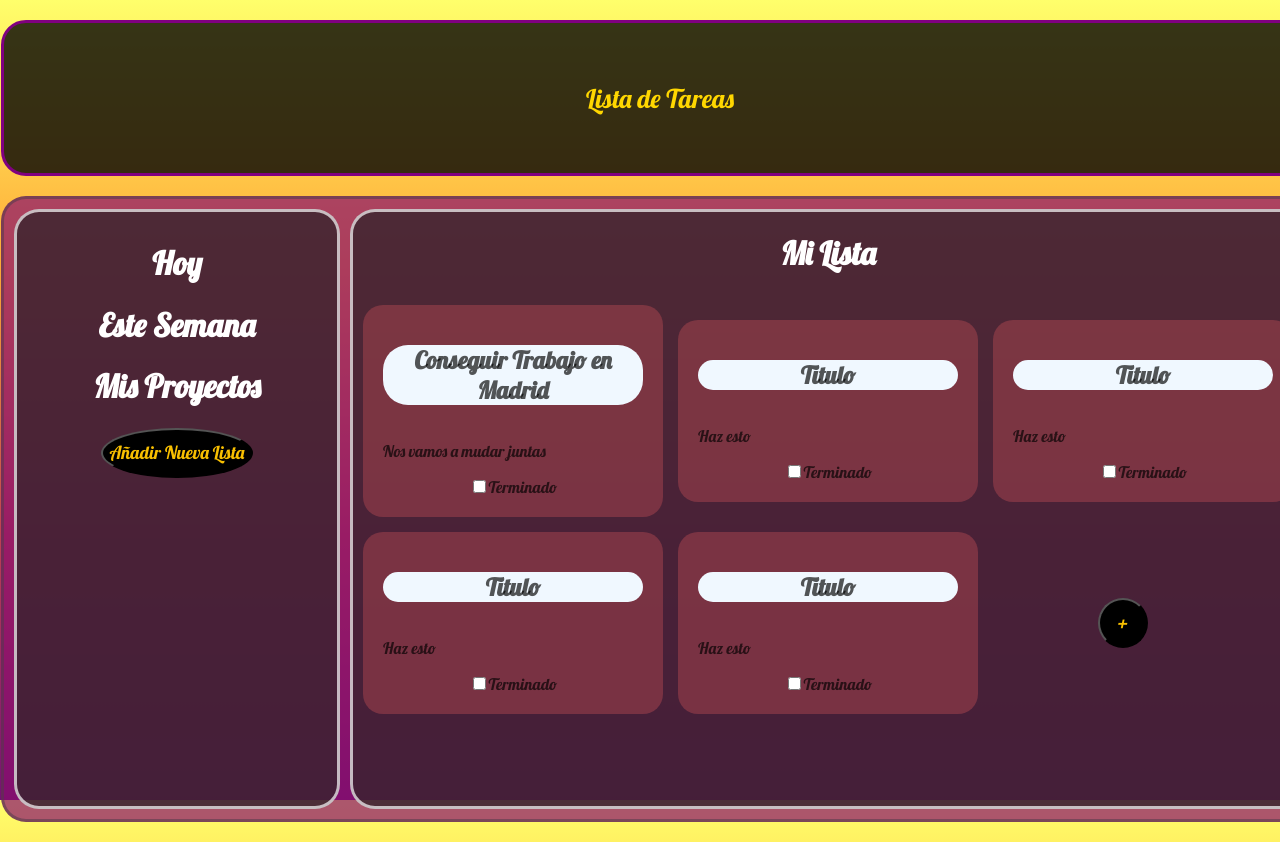
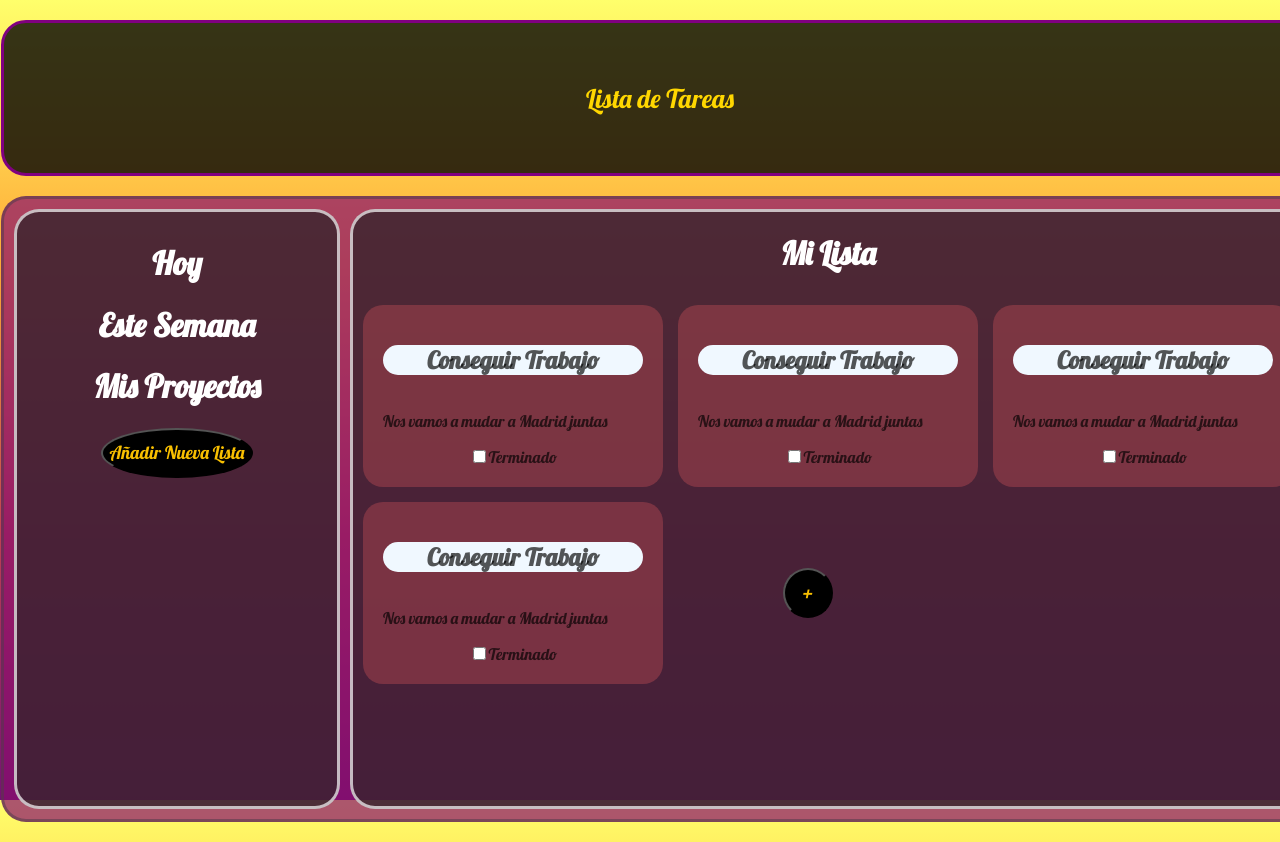
Before and after one commit to melxincognito/lista-de-tareas, a React (Create React App) app: page / in a window 1280 px wide. Shown: the top 842 px of the page. Built offline with nearby package versions, Linux system fonts and the light colour scheme.

Commit message:
creating basic card component

```diff
--- a/src/App.css
+++ b/src/App.css
@@ -59,27 +59,6 @@
   align-items: center;
 }
 
-.card {
-  display: grid;
-  width: 260px;
-  border-radius: 20px;
-  color: rgba(0, 0, 0, 0.664);
-  background-color: rgba(180, 72, 81, 0.459);
-  padding: 20px;
-  max-height: 200px;
-}
-
-.title {
-  display: flex;
-  align-items: center;
-  justify-content: center;
-  background-color: aliceblue;
-  border-radius: 25px;
-}
-
-.description {
-  display: flex;
-}
 
 button {
   height: 50px;
--- a/src/App.js
+++ b/src/App.js
@@ -1,6 +1,11 @@
 import "./App.css";
+import Card from "./components/todos/card/card.component";
 
 function App() {
+  function logit() {
+    alert("Nos vamos a mudar! Estaremos bien, juntas!:)");
+  }
+
   return (
     <div className="App">
       <header className="App-header">Lista de Tareas</header>
@@ -9,53 +14,23 @@ function App() {
           <h1> Hoy </h1>
           <h1> Este Semana </h1>
           <h1> Mis Proyectos </h1>
-          <button title='Añadir Nueva Lista'> Añadir Nueva Lista </button>
+          <button title="Añadir Nueva Lista" onClick={logit}>
+            {" "}
+            Añadir Nueva Lista{" "}
+          </button>
         </div>
         <div className="todos">
           <h1> Mi Lista </h1>
           <div className="myTodos">
-            <div className="card">
-              <h2 className="title"> Conseguir Trabajo en Madrid </h2>
-              <p className="description"> Nos vamos a mudar juntas </p>
-              <div>
-                <input type="checkbox" />
-                <label>Terminado </label>
-              </div>
-            </div>
-            <div className="card">
-              <h2 className="title"> Titulo </h2>
-              <p className="description"> Haz esto</p>
-              <div>
-                <input type="checkbox" />
-                <label>Terminado </label>
-              </div>
-            </div>
-            <div className="card">
-              <h2 className="title"> Titulo </h2>
-              <p className="description"> Haz esto</p>
-              <div>
-                <input type="checkbox" />
-                <label>Terminado </label>
-              </div>
-            </div>
-            <div className="card">
-              <h2 className="title"> Titulo </h2>
-              <p className="description"> Haz esto</p>
-              <div>
-                <input type="checkbox" />
-                <label>Terminado </label>
-              </div>
-            </div>
-            <div className="card">
-              <h2 className="title"> Titulo </h2>
-              <p className="description"> Haz esto</p>
-              <div>
-                <input type="checkbox" />
-                <label>Terminado </label>
-              </div>
-            </div>
+            <Card/>
+            <Card/>
+            <Card/>
+            <Card/>
             <div className="addItem">
-              <button className="addItemBtn" title='Añadir Nuevo Recuerdo'>  +  </button>
+              <button className="addItemBtn" title="Añadir Nuevo Recuerdo">
+                {" "}
+                +{" "}
+              </button>
             </div>
           </div>
         </div>
--- /dev/null
+++ b/src/components/todos/card/card.component.jsx
@@ -0,0 +1,17 @@
+import React from "react";
+import classes from "./card.module.css";
+
+function Card() {
+  return (
+    <div className={classes.card}>
+      <h2 className={classes.title}> Conseguir Trabajo </h2>
+      <p className={classes.description}> Nos vamos a mudar a Madrid juntas </p>
+      <div>
+        <input type="checkbox" />
+        <label>Terminado </label>
+      </div>
+    </div>
+  );
+}
+
+export default Card;
--- /dev/null
+++ b/src/components/todos/card/card.module.css
@@ -0,0 +1,21 @@
+.card {
+  display: grid;
+  width: 260px;
+  border-radius: 20px;
+  color: rgba(0, 0, 0, 0.664);
+  background-color: rgba(180, 72, 81, 0.459);
+  padding: 20px;
+  max-height: 200px;
+}
+
+.title {
+  display: flex;
+  align-items: center;
+  justify-content: center;
+  background-color: aliceblue;
+  border-radius: 25px;
+}
+
+.description {
+  display: flex;
+}
```
